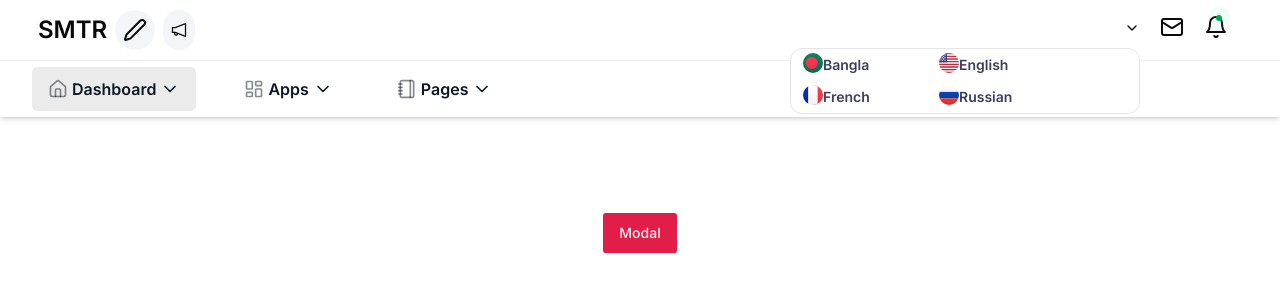
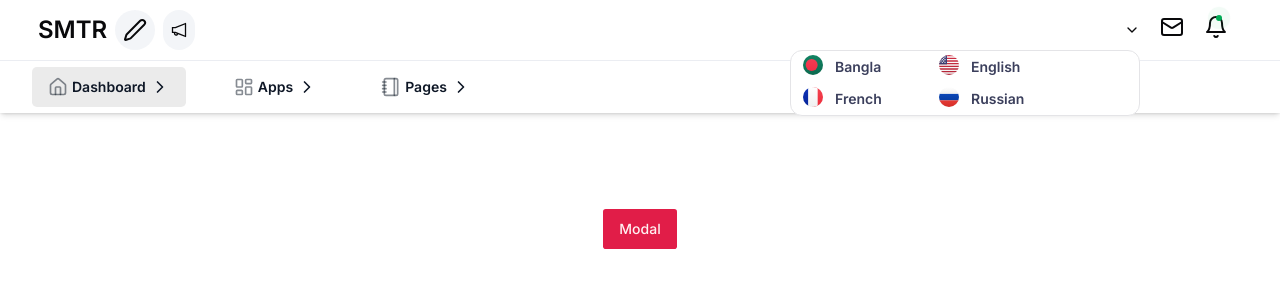
Before and after one commit to SMTanimur/project-management, a Next.js app: page / in a window 1280 px wide. Both pictures are taken after a click on the button 1132 px from the left and 28 px from the top of the page. Shown: the top 300 px of the page. Built offline with nearby package versions, Linux system fonts and the light colour scheme.

Commit message:
Update sidebar positioning in horizontal layout

```diff
--- a/src/components/layout/header.tsx
+++ b/src/components/layout/header.tsx
@@ -6,7 +6,6 @@ import { useGlobalStateStore } from "@/store/global-store";
 import { NotificationOutlined } from "@ant-design/icons";
 import {
   BellIcon,
-  ChevronDownIcon,
   Edit2Icon,
   Info,
   LayoutDashboardIcon,
@@ -68,10 +67,8 @@ const Header = () => {
     }
   }, [pathname]);
 
-  const [selectedPerson, setSelectedPerson] = useState(languageList[0])
-  const [query, setQuery] = useState('')
-
-
+  const [selectedPerson, setSelectedPerson] = useState(languageList[0]);
+  const [query, setQuery] = useState("");
 
   const [messages, setMessages] = useState([
     {
@@ -146,11 +143,8 @@ const Header = () => {
       <div className="shadow-sm w-full">
         <div className="relative w-full  bg-white  py-2.5 dark:bg-black container flex  !justify-between ">
           <div className="flex items-center">
-
-
             <div className=" flex items-center justify-between  mr-2 ">
               <Link href="/" className="main-logo flex shrink-0 items-center">
-
                 <span className="hidden align-middle text-2xl  font-semibold  transition-all duration-300 dark:text-white-light md:inline ml-1.5 ">
                   SMTR
                 </span>
@@ -184,14 +178,12 @@ const Header = () => {
                 </li>
               </ul>
             </div>
-
           </div>
           <div className="flex items-center space-x-1.5 dark:text-[#d0d2d6]  lg:space-x-5  sm:ml-0   ">
-
             {/* them setup */}
-            <div className=" shrink-0">
+            <div className="shrink-0">
               <Menu>
-                <MenuButton >
+                <MenuButton className="flex items-center">
                   {i18n.language && (
                     <img
                       className="h-5 w-5 rounded-full object-cover"
@@ -199,7 +191,7 @@ const Header = () => {
                       alt="flag"
                     />
                   )}
-                  <ChevronDownIcon className="size-4 fill-white/60" />
+                  <Icons.chevronDown className="size-4 fill-white/60" />
                 </MenuButton>
                 <Transition
                   enter="transition ease-out duration-75"
@@ -233,9 +225,7 @@ const Header = () => {
                                 alt="flag"
                                 className="h-5 w-5 rounded-full object-cover"
                               />
-                              <span className="ltr:ml-3 rtl:mr-3">
-                                {item.name}
-                              </span>
+                              <span className="ml-3 rtl:mr-3">{item.name}</span>
                             </button>
                           </li>
                         );
@@ -247,7 +237,7 @@ const Header = () => {
             </div>
             <div className="dropdown shrink-0">
               <Menu>
-                <MenuButton >
+                <MenuButton>
                   <MailIcon />
                 </MenuButton>
                 <Transition
@@ -276,8 +266,8 @@ const Header = () => {
               </Menu>
             </div>
             <div className="relative shrink-0">
-              <Menu >
-                <MenuButton >
+              <Menu>
+                <MenuButton>
                   <span>
                     <BellIcon />
                     <span className="absolute top-0 flex h-3 w-3 right-0 ">
@@ -344,7 +334,7 @@ const Header = () => {
                                     </div>
                                     <button
                                       type="button"
-                                      className="text-neutral-300 opacity-0 hover:text-danger group-hover:opacity-100 ltr:ml-auto rtl:mr-auto"
+                                      className="text-neutral-300 opacity-0 hover:text-danger group-hover:opacity-100 ml-auto "
                                       onClick={() =>
                                         removeNotification(notification.id)
                                       }
@@ -371,10 +361,7 @@ const Header = () => {
                             className="!grid min-h-[200px] place-content-center text-lg hover:!bg-transparent"
                           >
                             <div className="mx-auto mb-4 rounded-full ring-4 ring-primary/30">
-                              <Info
-
-                                className="h-10 w-10 text-primary"
-                              />
+                              <Info className="h-10 w-10 text-primary" />
                             </div>
                             No data available.
                           </button>
@@ -385,23 +372,21 @@ const Header = () => {
                 </Transition>
               </Menu>
             </div>
-            <div className="dropdown flex shrink-0">
-              {/* userMenu */}
-            </div>
+            <div className="dropdown flex shrink-0">{/* userMenu */}</div>
           </div>
         </div>
 
         {/* horizontal menu */}
         <div className=" border-t border-[#ebedf2] bg-white py-1.5 font-semibold text-black dark:border-[#191e3a] dark:bg-black dark:text-white-dark shadow-md">
           <ul className="horizontal-menu hidden  lg:space-x-1.5 xl:space-x-8 container">
-          <li className="menu nav-item relative">
+            <li className="menu nav-item relative text-sm">
               <button type="button" className="nav-link">
                 <div className="flex items-center">
                   <Icons.home className="shrink-0" />
                   <span className="px-1">{t("dashboard")}</span>
                 </div>
                 <div className="right_arrow">
-                <Icons.chevronDown className="w-5 h-5" />
+                  <Icons.chevronRight className="w-5 h-5" />
                 </div>
               </button>
               <ul className="sub-menu">
@@ -419,14 +404,14 @@ const Header = () => {
                 </li>
               </ul>
             </li>
-          <li className="menu nav-item relative">
+            <li className="menu nav-item relative text-sm">
               <button type="button" className="nav-link">
                 <div className="flex items-center">
                   <LayoutDashboardIcon className="shrink-0" />
                   <span className="px-1">{t("apps")}</span>
                 </div>
                 <div className="right_arrow">
-                <Icons.chevronDown className="w-5 h-5" />
+                  <Icons.chevronRight className="w-5 h-5" />
                 </div>
               </button>
               <ul className="sub-menu">
@@ -451,11 +436,11 @@ const Header = () => {
                 <li className="relative">
                   <button type="button">
                     {t("invoice")}
-                  <div className="mr-auto rotate-90">
-                    <Icons.chevronDown className="w-5 h-5" />
+                    <div className="mr-auto ">
+                      <Icons.chevronRight className="w-5 h-5" />
                     </div>
                   </button>
-                <ul className="absolute top-0 z-[10] hidden min-w-[180px] rounded bg-white p-0 py-2 text-dark shadow dark:bg-[#1b2e4b] dark:text-white-dark ltr:left-[95%] rtl:right-[95%]">
+                  <ul className="absolute top-0 z-[10] hidden min-w-[180px] rounded bg-white p-0 py-2 text-dark shadow dark:bg-[#1b2e4b] dark:text-white-dark left-[95%] ">
                     <li>
                       <Link href="/apps/invoice/list">{t("list")}</Link>
                     </li>
@@ -477,25 +462,25 @@ const Header = () => {
             </li>
             {/* components nav */}
 
-          <li className="menu nav-item relative">
+            <li className="menu nav-item relative text-sm">
               <button type="button" className="nav-link">
                 <div className="flex items-center">
                   <NotebookIcon className="shrink-0" />
                   <span className="px-1">{t("pages")}</span>
                 </div>
                 <div className="right_arrow">
-                <Icons.chevronDown className="w-5 h-5" />
+                  <Icons.chevronRight className="w-5 h-5" />
                 </div>
               </button>
-            <ul className="sub-menu">
+              <ul className="sub-menu w-[200px]">
                 <li className="relative">
                   <button type="button">
                     {t("users")}
-                  <div className=" mr-auto rotate-90">
-                    <Icons.chevronDown className="w-5 h-5" />
+                    <div className=" mr-auto ">
+                      <Icons.chevronRight className="w-5 h-5" />
                     </div>
                   </button>
-                <ul className="absolute top-0 z-[10] hidden min-w-[180px] rounded bg-white p-0 py-2 text-dark shadow dark:bg-[#1b2e4b] dark:text-white-dark ltr:left-[95%] rtl:right-[95%]">
+                  <ul className="absolute top-0 z-[10] hidden min-w-[180px] rounded bg-white p-0 py-2 text-dark shadow dark:bg-[#1b2e4b] dark:text-white-dark left-[95%] ">
                     <li>
                       <Link href="/users/profile">{t("profile")}</Link>
                     </li>
@@ -507,7 +492,9 @@ const Header = () => {
                   </ul>
                 </li>
                 <li>
-                <Link href="/pages/knowledge-base">{t("knowledge_base")}</Link>
+                  <Link href="/pages/knowledge-base">
+                    {t("knowledge_base")}
+                  </Link>
                 </li>
                 <li>
                   <Link href="/pages/contact-us-boxed" target="_blank">
@@ -540,11 +527,11 @@ const Header = () => {
                 <li className="relative">
                   <button type="button">
                     {t("error")}
-                  <div className="-rotate-90 ltr:ml-auto rtl:mr-auto rtl:rotate-90">
-                  <Icons.chevronDown className='w-5 h-5' />
+                    <div className="- ml-auto  ">
+                      <Icons.chevronRight className="w-5 h-5" />
                     </div>
                   </button>
-                <ul className="absolute top-0 z-[10] hidden min-w-[180px] rounded bg-white p-0 py-2 text-dark shadow dark:bg-[#1b2e4b] dark:text-white-dark ltr:left-[95%] rtl:right-[95%]">
+                  <ul className="absolute top-0 z-[10] hidden min-w-[180px] rounded bg-white p-0 py-2 text-dark shadow dark:bg-[#1b2e4b] dark:text-white-dark left-[95%] ">
                     <li>
                       <Link href="/pages/error404" target="_blank">
                         {t("404")}
@@ -565,11 +552,11 @@ const Header = () => {
                 <li className="relative">
                   <button type="button">
                     {t("login")}
-                  <div className="-rotate-90 ltr:ml-auto rtl:mr-auto rtl:rotate-90">
-                  <Icons.chevronDown className='w-5 h-5' />
+                    <div className=" ml-auto">
+                      <Icons.chevronRight className="w-5 h-5" />
                     </div>
                   </button>
-                <ul className="absolute top-0 z-[10] hidden min-w-[180px] rounded bg-white p-0 py-2 text-dark shadow dark:bg-[#1b2e4b] dark:text-white-dark ltr:left-[95%] rtl:right-[95%]">
+                  <ul className="absolute top-0 z-[10] hidden min-w-[180px] rounded bg-white p-0 py-2 text-dark shadow dark:bg-[#1b2e4b] dark:text-white-dark left-[95%] ">
                     <li>
                       <Link href="/auth/cover-login" target="_blank">
                         {t("login_cover")}
@@ -585,11 +572,11 @@ const Header = () => {
                 <li className="relative">
                   <button type="button">
                     {t("register")}
-                  <div className="-rotate-90 ltr:ml-auto rtl:mr-auto rtl:rotate-90">
-                  <Icons.chevronDown className='w-5 h-5' />
+                    <div className=" ml-auto ">
+                      <Icons.chevronRight className="w-5 h-5" />
                     </div>
                   </button>
-                <ul className="absolute top-0 z-[10] hidden min-w-[180px] rounded bg-white p-0 py-2 text-dark shadow dark:bg-[#1b2e4b] dark:text-white-dark ltr:left-[95%] rtl:right-[95%]">
+                  <ul className="absolute top-0 z-[10] hidden min-w-[180px] rounded bg-white p-0 py-2 text-dark shadow dark:bg-[#1b2e4b] dark:text-white-dark left-[95%] ">
                     <li>
                       <Link href="/auth/cover-register" target="_blank">
                         {t("register_cover")}
@@ -605,11 +592,11 @@ const Header = () => {
                 <li className="relative">
                   <button type="button">
                     {t("password_recovery")}
-                  <div className="-rotate-90 ltr:ml-auto rtl:mr-auto rtl:rotate-90">
-                  <Icons.chevronDown className='w-5 h-5' />
+                    <div className=" ml-auto ">
+                      <Icons.chevronRight className="w-5 h-5" />
                     </div>
                   </button>
-                <ul className="absolute top-0 z-[10] hidden min-w-[180px] rounded bg-white p-0 py-2 text-dark shadow dark:bg-[#1b2e4b] dark:text-white-dark ltr:left-[95%] rtl:right-[95%]">
+                  <ul className="absolute top-0 z-[10] hidden min-w-[180px] rounded bg-white p-0 py-2 text-dark shadow dark:bg-[#1b2e4b] dark:text-white-dark left-[95%] ">
                     <li>
                       <Link href="/auth/cover-password-reset" target="_blank">
                         {t("recover_id_cover")}
@@ -625,11 +612,11 @@ const Header = () => {
                 <li className="relative">
                   <button type="button">
                     {t("lockscreen")}
-                  <div className="  mr-auto rotate-90">
-                  <Icons.chevronDown className='w-5 h-5' />
+                    <div className="  mr-auto ">
+                      <Icons.chevronRight className="w-5 h-5" />
                     </div>
                   </button>
-                <ul className="absolute top-0 z-[10] hidden min-w-[180px] rounded bg-white p-0 py-2 text-dark shadow dark:bg-[#1b2e4b] dark:text-white-dark ltr:left-[95%] rtl:right-[95%]">
+                  <ul className="absolute top-0 z-[10] hidden min-w-[180px] rounded bg-white p-0 py-2 text-dark shadow dark:bg-[#1b2e4b] dark:text-white-dark left-[95%] ">
                     <li>
                       <Link href="/auth/cover-lockscreen" target="_blank">
                         {t("unlock_cover")}
@@ -644,7 +631,6 @@ const Header = () => {
                 </li>
               </ul>
             </li>
-
           </ul>
         </div>
       </div>
--- a/src/styles/globals.css
+++ b/src/styles/globals.css
@@ -134,10 +134,10 @@ hover:text-primary hover:before:!bg-primary before:mr-2  dark:before:bg-gray-500
     @apply ml-0
 }
 .horizontal .sidebar {
-    @apply ltr:-left-[260px] rtl:-right-[260px];
+    @apply -left-[260px] ;
 }
 .horizontal.toggle-sidebar .sidebar {
-    @apply ltr:left-0  -left-[260px] ;
+    @apply left-0  ;
 }
 
 .horizontal .nav-item a div:first-child svg,
```
Lines whose indentation alone changed are shown as unchanged.
